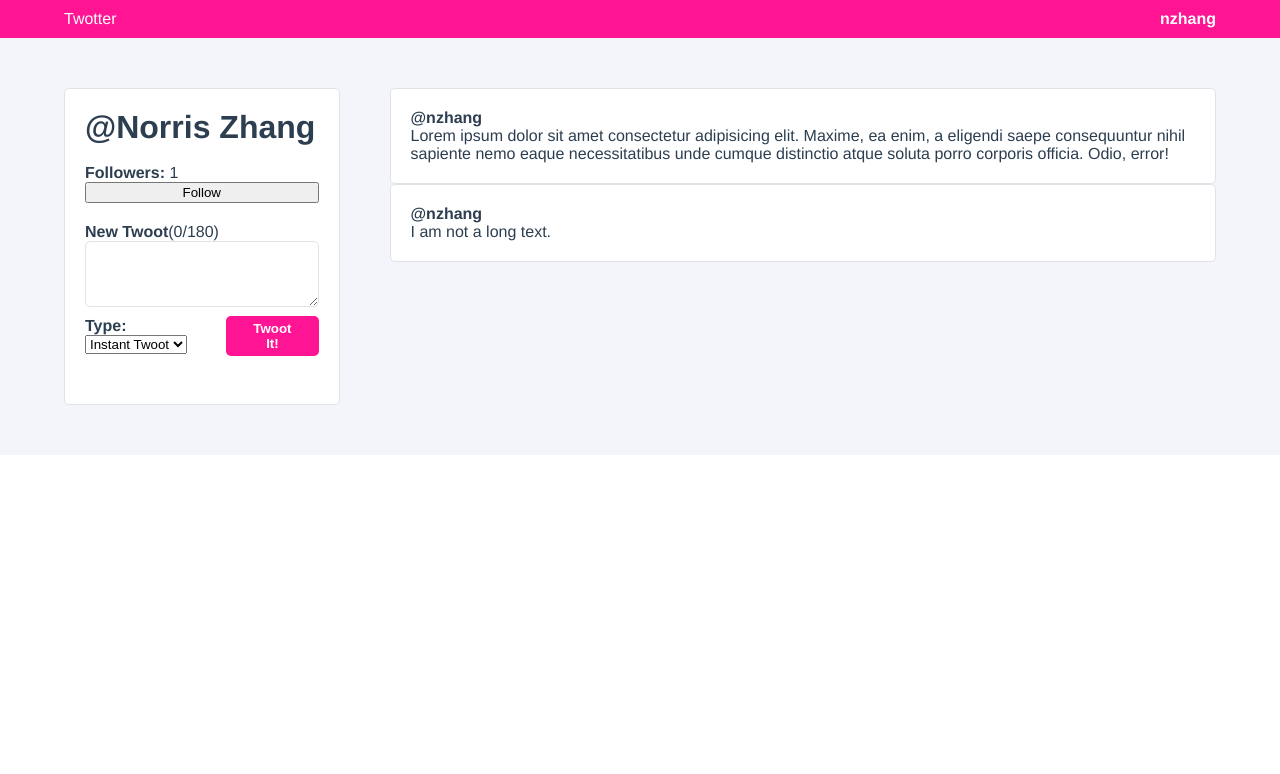
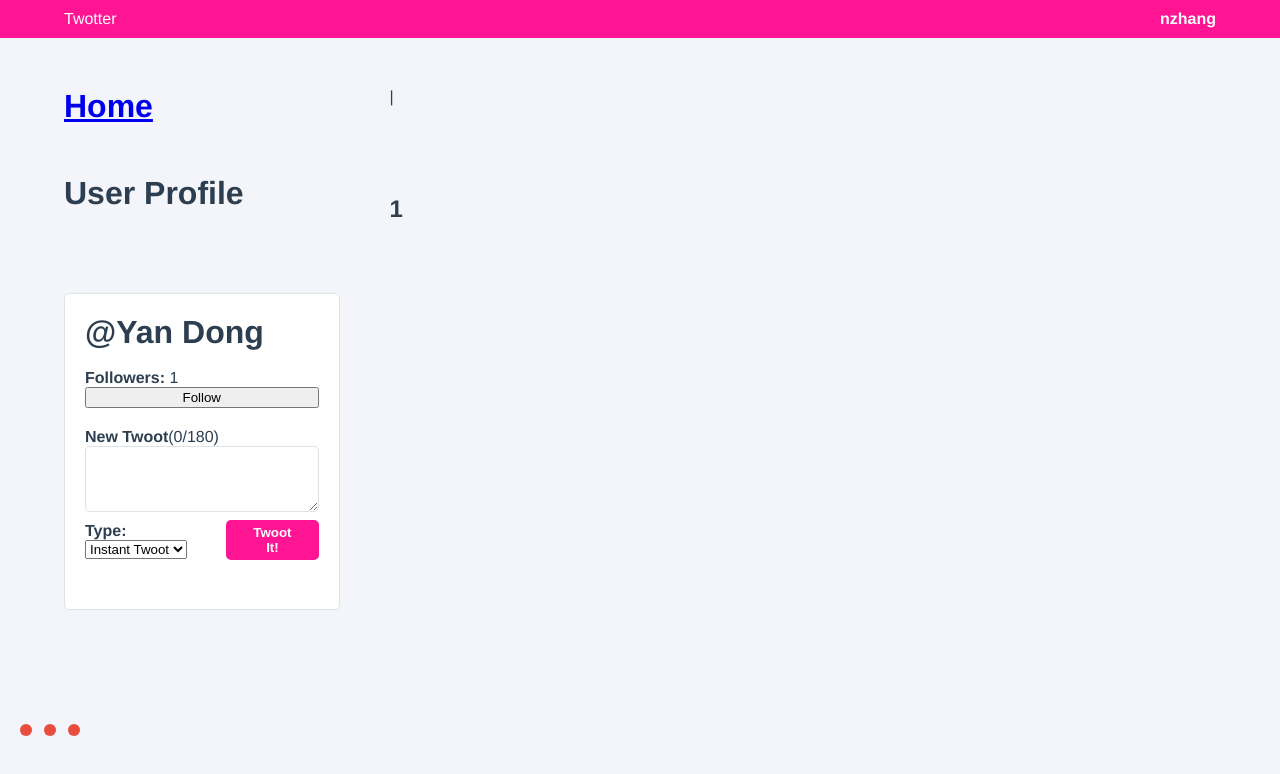
Before and after one commit to norris-zhang/vueapp, a Vue app: page /user/1 in a window 1280 px wide. Shown: the top 774 px of the page. Built offline with nearby package versions, Linux system fonts and the light colour scheme.

Commit message:
vue router.

```diff
--- a/package.json
+++ b/package.json
@@ -11,11 +11,13 @@
     "core-js": "^3.9.1",
     "node-sass": "^5.0.0",
     "sass-loader": "^10.1.1",
-    "vue": "^3.0.7"
+    "vue": "^3.0.7",
+    "vue-router": "^4.0.0-0"
   },
   "devDependencies": {
     "@vue/cli-plugin-babel": "~4.5.0",
     "@vue/cli-plugin-eslint": "~4.5.0",
+    "@vue/cli-plugin-router": "^4.5.11",
     "@vue/cli-service": "~4.5.0",
     "@vue/compiler-sfc": "^3.0.7",
     "babel-eslint": "^10.1.0",
--- a/src/App.vue
+++ b/src/App.vue
@@ -8,18 +8,19 @@
         {{ state.user.username }}
       </div>
     </nav>
-    <UserProfile />
+    <router-view />
   </div>
+  <Loader />
 </template>
 
 <script>
-import UserProfile from "./components/UserProfile";
 import { reactive } from 'vue'
+import Loader from "@/components/Loader"
 
 export default {
   name: "App",
   components: {
-    UserProfile,
+    Loader
   },
   setup() {
     const state = reactive({
--- a/src/assets/users.json
+++ b/src/assets/users.js
@@ -1,5 +1,4 @@
-{
-  "users": [
+export const users = [
     {
       "id": 1,
       "username": "nzhang",
@@ -19,7 +18,7 @@
       "lastName": "Dong",
       "email": "ydong@bravurasolutions.com",
       "isAdmin": false,
-      "twoots": null
+      "twoots": []
     },
     {
       "id": 3,
@@ -28,7 +27,7 @@
       "lastName": "Zhang",
       "email": null,
       "isAdmin": false,
-      "twoots": null
+      "twoots": []
     },
     {
       "id": 4,
@@ -37,7 +36,6 @@
       "lastName": "Zhang",
       "email": null,
       "isAdmin": false,
-      "twoots": null
+      "twoots": []
     }
   ]
-}
--- /dev/null
+++ b/src/components/Loader.vue
@@ -0,0 +1,99 @@
+<template>
+<svg version="1.1" id="L5" xmlns="http://www.w3.org/2000/svg" xmlns:xlink="http://www.w3.org/1999/xlink" x="0px" y="0px"
+  viewBox="0 0 100 100" enable-background="new 0 0 0 0" xml:space="preserve">
+  <circle fill="#e74c3c" stroke="none" cx="6" cy="50" r="6">
+    <animateTransform
+       attributeName="transform"
+       dur="1s"
+       type="translate"
+       values="0 15 ; 0 -15; 0 15"
+       repeatCount="indefinite"
+       begin="0.1"/>
+  </circle>
+  <circle fill="#e74c3c" stroke="none" cx="30" cy="50" r="6">
+    <animateTransform
+       attributeName="transform"
+       dur="1s"
+       type="translate"
+       values="0 10 ; 0 -10; 0 10"
+       repeatCount="indefinite"
+       begin="0.2"/>
+  </circle>
+  <circle fill="#e74c3c" stroke="none" cx="54" cy="50" r="6">
+    <animateTransform
+       attributeName="transform"
+       dur="1s"
+       type="translate"
+       values="0 5 ; 0 -5; 0 5"
+       repeatCount="indefinite"
+       begin="0.3"/>
+  </circle>
+</svg>
+</template>
+
+<script>
+export default {
+  name: "Loader",
+
+}
+</script>
+
+<style lang="scss" scoped>
+@import url(https://fonts.googleapis.com/css?family=Comfortaa:400,700,300);
+
+*,html{margin:0;padding:0}
+
+//variables
+$baseColor : #e74c3c;
+$fontColor : #fff;
+
+
+
+body{
+  background: $baseColor;
+  text-align: center;
+  font-family: 'Comfortaa', cursive;
+}
+svg{
+  width: 100px;
+  height: 100px;
+  margin: 20px;
+  display:inline-block;
+}
+h1{
+  text-align: center;
+  color: $fontColor;
+  margin: 0 0 100px;
+  font-size: 34px;
+  font-weight: 100;
+  text-transform: uppercase;
+  background-color: darken($baseColor, 5);
+  padding: 20px 0;
+  b{
+    font-weight: 700;
+  }
+}
+
+//follow me template
+.made-with-love{
+  margin-top: 20px;
+  padding: 10px;
+  font-size: 10px;
+  font-family: arial;
+  color: #fff;
+  i{
+    font-style: normal;
+    color: #F50057;
+    font-size: 14px;
+    position: relative;
+    top: 2px;
+  }
+  a{
+    color: #fff;
+    text-decoration: none;
+    &:hover{
+      text-decoration: underline;
+    }
+  }
+}
+</style>
--- a/src/main.js
+++ b/src/main.js
@@ -1,4 +1,5 @@
 import { createApp } from 'vue'
 import App from './App.vue'
+import router from './router'
 
-createApp(App).mount('#app')
+createApp(App).use(router).mount('#app')
--- /dev/null
+++ b/src/router/index.js
@@ -0,0 +1,43 @@
+import { createRouter, createWebHistory } from 'vue-router'
+import Home from '@/views/Home.vue'
+import UserProfile from '@/views/UserProfile.vue'
+import Admin from '@/views/Admin.vue'
+
+const routes = [
+  {
+    path: '/',
+    name: 'Home',
+    component: Home
+  },
+  {
+    path: '/user/:userId',
+    name: 'UserProfile',
+    component: UserProfile
+  },
+  {
+    path: '/admin',
+    name: 'Admin',
+    component: Admin,
+    meta: {
+      requiresAdmin: true
+    }
+  }
+]
+
+const router = createRouter({
+  history: createWebHistory(),
+  routes
+})
+
+router.beforeEach(async(to, from, next) => {
+  const isAdmin = true;
+  const requiresAdmin = to.matched.some(record => record.meta.requiresAdmin);
+
+  if (requiresAdmin && !isAdmin) {
+    next({ name: 'Home' });
+  } else {
+    next();
+  }
+})
+
+export default router
--- /dev/null
+++ b/src/views/Admin.vue
@@ -0,0 +1,15 @@
+<template>
+<div></div>
+</template>
+<script>
+export default {
+  name: 'Admin',
+  setup() {
+    return {}
+  },
+}
+</script>
+
+<style lang="scss" scoped>
+
+</style>
--- /dev/null
+++ b/src/views/Home.vue
@@ -0,0 +1,37 @@
+<template>
+  <div class="home">
+    <h1>Home</h1>
+    |
+    <div class="user-list">
+      <router-link v-for="user in users" :key="user.id" :to="{ name: 'UserProfile', params: {userId: user.id} }">
+        {{ user.username }}
+      </router-link>
+    </div>
+    <div class="admin-link">
+      <router-link to="/admin">Admin</router-link>
+    </div>
+  </div>
+</template>
+
+<script>
+import { users } from '@/assets/users.js';
+export default {
+  name: 'Home',
+  setup() {
+    return {
+      users
+    }
+  }
+}
+</script>
+
+<style lang="scss" scoped>
+.home {
+  padding: 50px 5%;
+}
+
+.user-list {
+  display: flex;
+  flex-direction: column;
+}
+</style>
--- a/src/components/UserProfile.vue
+++ b/src/views/UserProfile.vue
@@ -1,8 +1,13 @@
 <template>
   <div class="user-profile">
+    <router-link to="/"><h1>Home</h1></router-link>
+
+    |
+    <h1>User Profile</h1>
+    <h2>{{ userId }}</h2>
     <div class="user-profile__user-panel">
       <h1 class="user-profile__username">@{{ fullname }}</h1>
-      <div class="user-profile__admin-badge" v-if="state.followers > 5">Admin</div>
+      <div class="user-profile__admin-badge" v-if="state.user.isAdmin">Admin</div>
       <div class="user-profile__admin-no-badge" v-else>&nbsp;</div>
       <div class="user-profile__follower-count">
         <strong>Followers: </strong> {{ state.followers }}
@@ -23,32 +28,23 @@
 </template>
 
 <script>
-import TwootItem from "./TwootItem";
-import CreateTwootPanel from "./CreateTwootPanel";
-import { reactive, computed, watch } from 'vue'
+import { useRoute } from 'vue-router';
+import TwootItem from "@/components/TwootItem";
+import CreateTwootPanel from "@/components/CreateTwootPanel";
+import { reactive, computed, watch } from 'vue';
+import { users } from '@/assets/users.js'
 
 export default {
   name: "UserProfile",
   components: { TwootItem, CreateTwootPanel },
   setup() {
+    const route = useRoute();
+    const userId = computed(() => route.params.userId);
+
+
     const state = reactive({
       followers: 0,
-      user: {
-        id: 1,
-        username: "nzhang",
-        firstName: "Norris",
-        lastName: "Zhang",
-        email: "nzhang@bravurasolutions.com",
-        isAdmin: true,
-        twoots: [
-          {
-            id: 1,
-            content:
-              "Lorem ipsum dolor sit amet consectetur adipisicing elit. Maxime, ea enim, a eligendi saepe consequuntur nihil sapiente nemo eaque necessitatibus unde cumque distinctio atque soluta porro corporis officia. Odio, error!",
-          },
-          { id: 2, content: "I am not a long text." },
-        ],
-      }
+      user: users[userId.value] || users[1]
     });
 
     const fullname = computed(() => `${state.user.firstName} ${state.user.lastName}`);
@@ -82,7 +78,8 @@ export default {
       fullname,
       followUser,
       toggleFavourite,
-      addTwoot
+      addTwoot,
+      userId
     };
   },
   mounted() {
```
Also changed, not shown: 1 other file (tests, documents, lock files or other folders).
